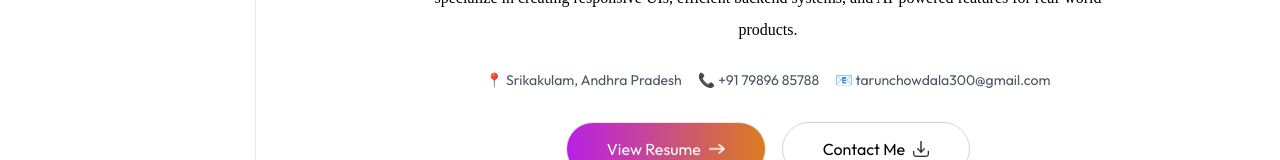
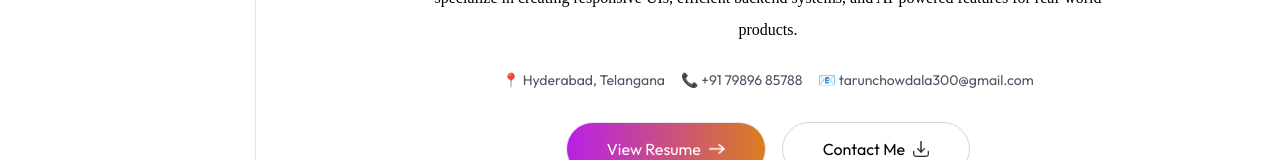
Before and after one commit to TarunChowdala/My-Portfolio, a Next.js app: page / in a window 1280 px wide. Shown: the part 539-699 px from the top of the page. Built offline with nearby package versions, Linux system fonts and the light colour scheme; a web font is replaced by a local one.

Commit message:
changed location

```diff
--- a/components/Contact.jsx
+++ b/components/Contact.jsx
@@ -104,7 +104,7 @@ export default function Contact() {
                 </div>
                 <div className="flex flex-col items-center">
                     <p className="text-sm text-gray-600 dark:text-white/60 mb-1">Location</p>
-                    <p className="text-gray-700 dark:text-white">Srikakulam / Hyderabad</p>
+                    <p className="text-gray-700 dark:text-white">Hyderabad, Telangana</p>
                 </div>
             </div> */}
 
--- a/components/Footer.jsx
+++ b/components/Footer.jsx
@@ -14,7 +14,7 @@ export default function Footer() {
                 </div>
 
                 <div className="flex items-center justify-center gap-4 mb-4">
-                    <span className="text-sm text-gray-600 dark:text-white/70">📍 Srikakulam, Andhra Pradesh</span>
+                    <span className="text-sm text-gray-600 dark:text-white/70">📍 Hyderabad, Telangana</span>
                     <span className="text-sm text-gray-600 dark:text-white/70">📞 +91 79896 85788</span>
                 </div>
             </div>
--- a/components/Header.jsx
+++ b/components/Header.jsx
@@ -19,7 +19,7 @@ export default function Header() {
             <p className="max-w-2xl mx-auto font-Ovo">I build scalable full-stack applications using React, FastAPI, Node.js, and modern cloud technologies. I specialize in creating responsive UIs, efficient backend systems, and AI-powered features for real-world products.</p>
 
             <div className="flex flex-col sm:flex-row items-center gap-4 mt-2 text-sm text-gray-600 dark:text-white/70">
-                <span>📍 Srikakulam, Andhra Pradesh</span>
+                <span>📍 Hyderabad, Telangana</span>
                 <span>📞 +91 79896 85788</span>
                 <a href="mailto:tarunchowdala300@gmail.com" className="hover:text-gray-800 dark:hover:text-white">📧 tarunchowdala300@gmail.com</a>
             </div>
```
Also changed, not shown: 1 other file (tests, documents, lock files or other folders).
